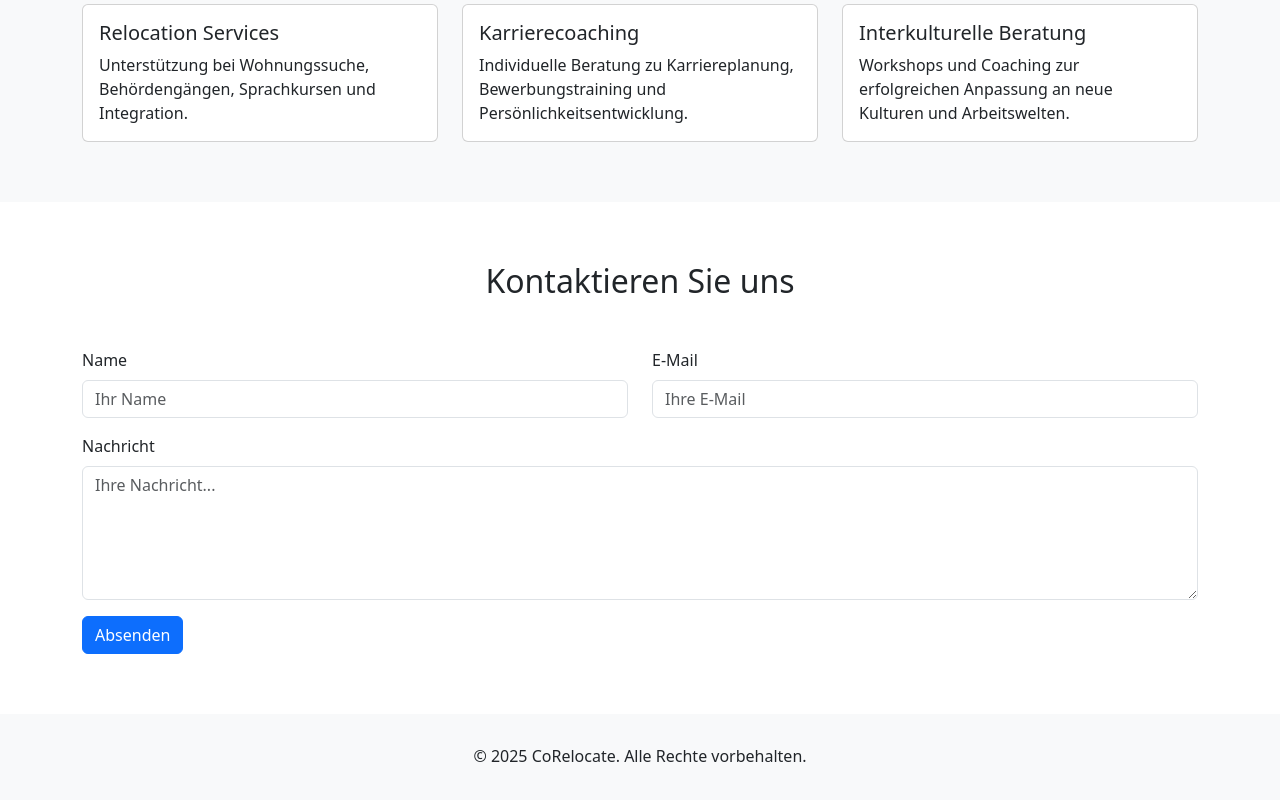
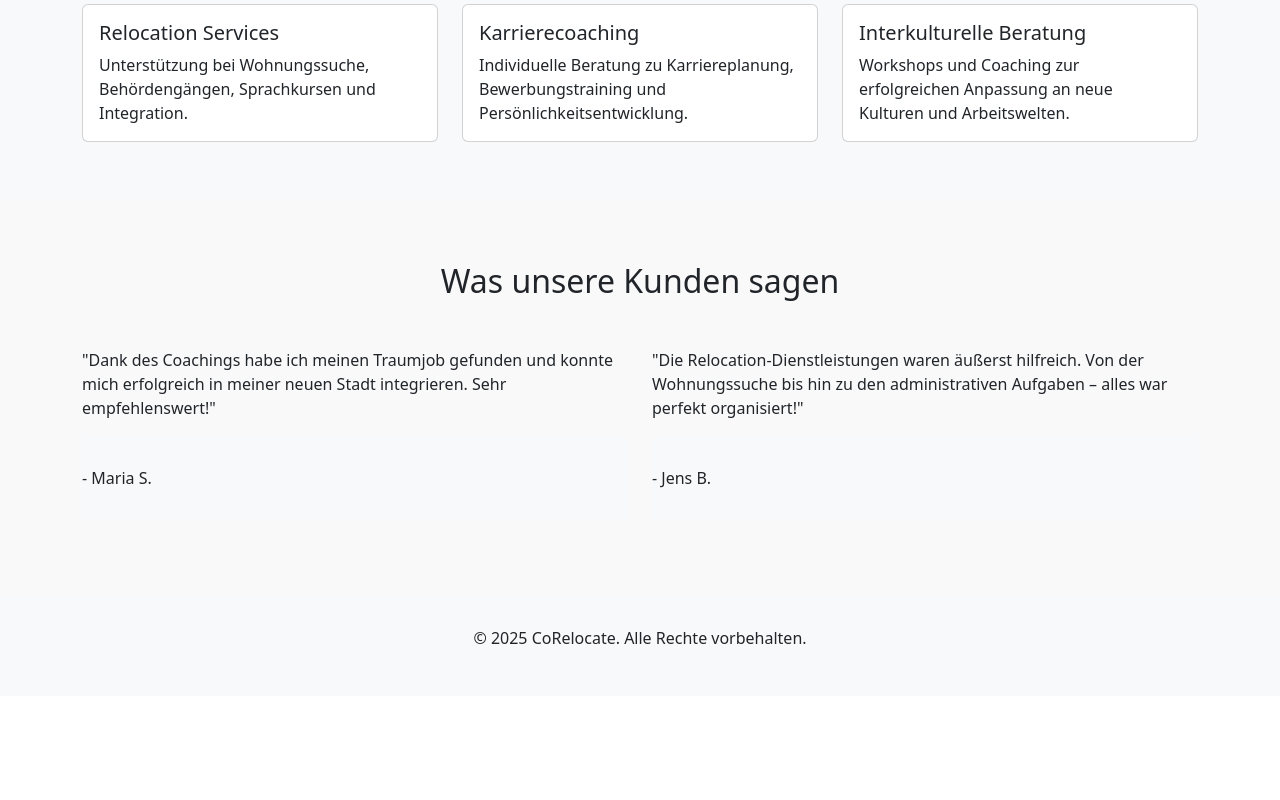
Before and after one commit to andrea-wach/andrea-wach.github.io, a plain HTML site: page index.html in a window 1280 px wide. Shown: the part 1012-1812 px from the top of the page. After the commit the page ends 1708 px from the top, so only its background shows below. Drawn offline with nearby package versions, Linux system fonts and the light colour scheme.

Commit message:
rote akzentfarbe

```diff
--- a/index.html
+++ b/index.html
@@ -20,6 +20,18 @@
       background-color: #f8f9fa;
       padding: 30px 0;
     }
+    .btn-primary {
+      background-color: #e60000; /* Akzentfarbe Rot */
+      border-color: #e60000;
+    }
+    .btn-primary:hover {
+      background-color: #cc0000;
+      border-color: #cc0000;
+    }
+    .feedback-section {
+      background-color: #f9f9f9;
+      padding: 60px 0;
+    }
   </style>
 </head>
 <body>
@@ -35,7 +47,7 @@
         <ul class="navbar-nav ms-auto">
           <li class="nav-item"><a class="nav-link" href="#about">Über Uns</a></li>
           <li class="nav-item"><a class="nav-link" href="#services">Leistungen</a></li>
-          <li class="nav-item"><a class="nav-link" href="#contact">Kontakt</a></li>
+          <li class="nav-item"><a class="nav-link" href="#feedback">Feedback</a></li>
         </ul>
       </div>
     </div>
@@ -46,7 +58,7 @@
     <div class="container">
       <h1 class="display-4">Coaching & Relocation Service</h1>
       <p class="lead">Individuelle Begleitung für Ihren Neustart im In- oder Ausland</p>
-      <a href="#contact" class="btn btn-primary btn-lg mt-4">Jetzt Kontakt aufnehmen</a>
+      <a href="#feedback" class="btn btn-primary btn-lg mt-4">Feedback hinterlassen</a>
     </div>
   </header>
 
@@ -98,27 +110,28 @@
     </div>
   </section>
 
-  <!-- Kontaktformular -->
-  <section id="contact" class="section-padding">
+  <!-- Feedback -->
+  <section id="feedback" class="feedback-section">
     <div class="container">
-      <h2 class="text-center mb-5">Kontaktieren Sie uns</h2>
-      <form>
-        <div class="row">
-          <div class="col-md-6 mb-3">
-            <label for="name" class="form-label">Name</label>
-            <input type="text" class="form-control" id="name" placeholder="Ihr Name">
-          </div>
-          <div class="col-md-6 mb-3">
-            <label for="email" class="form-label">E-Mail</label>
-            <input type="email" class="form-control" id="email" placeholder="Ihre E-Mail">
+      <h2 class="text-center mb-5">Was unsere Kunden sagen</h2>
+      <div class="row">
+        <div class="col-md-6">
+          <div class="testimonial">
+            <blockquote>
+              <p>"Dank des Coachings habe ich meinen Traumjob gefunden und konnte mich erfolgreich in meiner neuen Stadt integrieren. Sehr empfehlenswert!"</p>
+              <footer>- Maria S.</footer>
+            </blockquote>
           </div>
         </div>
-        <div class="mb-3">
-          <label for="message" class="form-label">Nachricht</label>
-          <textarea class="form-control" id="message" rows="5" placeholder="Ihre Nachricht..."></textarea>
+        <div class="col-md-6">
+          <div class="testimonial">
+            <blockquote>
+              <p>"Die Relocation-Dienstleistungen waren äußerst hilfreich. Von der Wohnungssuche bis hin zu den administrativen Aufgaben – alles war perfekt organisiert!"</p>
+              <footer>- Jens B.</footer>
+            </blockquote>
+          </div>
         </div>
-        <button type="submit" class="btn btn-primary">Absenden</button>
-      </form>
+      </div>
     </div>
   </section>
 
```
